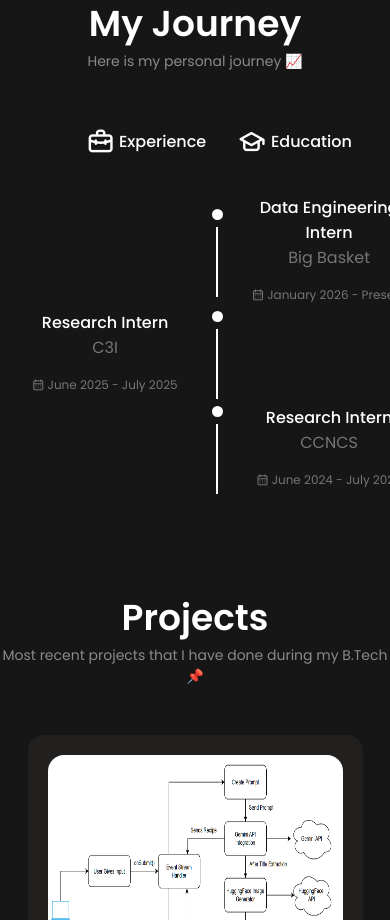
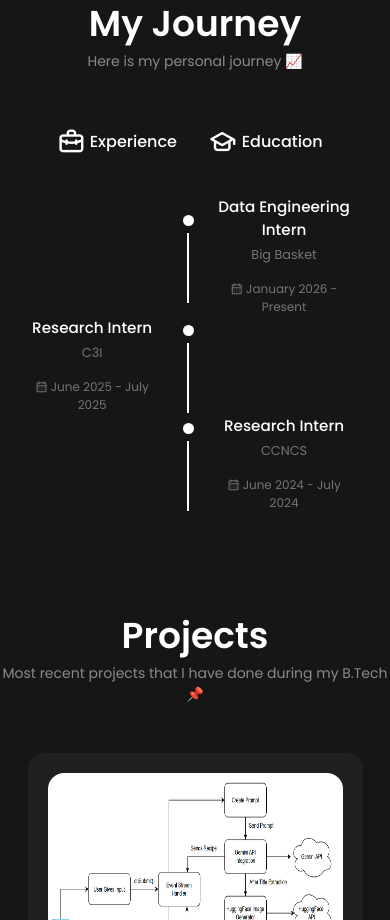
Before and after one commit to Hurry-sh/Portfolio, a React (Create React App) app: page / in a window 390 px wide. Shown: the part 3040-3960 px from the top of the page. Built offline with nearby package versions, Linux system fonts and the light colour scheme.

Commit message:
Made changes for mobile view

```diff
--- a/src/components/qualification/qualification.css
+++ b/src/components/qualification/qualification.css
@@ -115,7 +115,7 @@
 @media screen and (max-width:600px) {
 
     .qualification__container {
-        max-width: 100%;
+        max-width: 85%;
         text-align: center;
         align-items: center;
     }
@@ -128,7 +128,7 @@
 
     .qualification__data {
     grid-template-columns: 1fr 30px 1fr;
-    column-gap: 1rem;
+    column-gap: 0.8rem;
     position: relative;
     justify-items: center;   /* added */
     align-items: center;     /* added */
@@ -136,11 +136,11 @@
 
     /* Smaller fonts */
     .qualification__title {
-        font-size: 1rem;
+        font-size: 0.95rem;
     }
 
     .qualification__subtitle {
-        font-size: 1rem;
+        font-size: 0.8rem;
     }
 
     .qualification__calendar {
```
